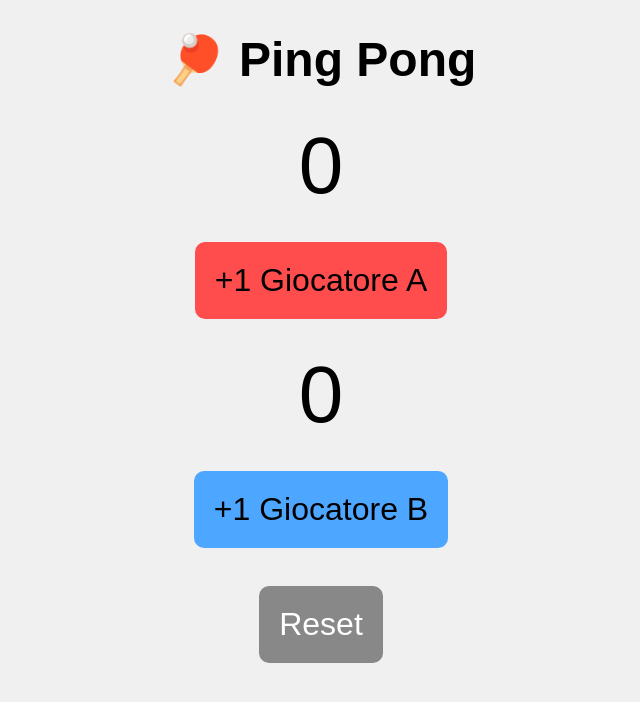
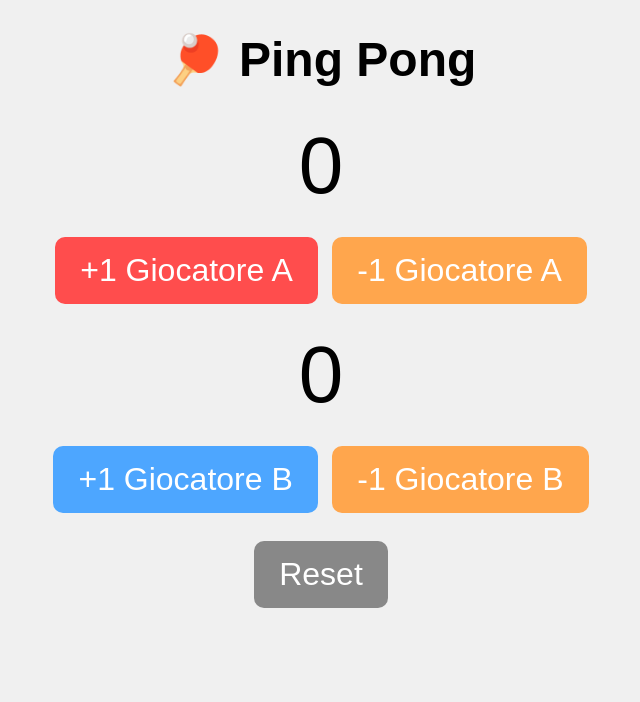
Before and after one commit to Zinale/PingPong-Scoreboard, a Flask app: page / in a window 1280 px wide. Shown: the top 702 px of the page, without its empty margins (319-959 px from the left). Run offline with Flask 3, Linux system fonts and the light colour scheme; some libraries are stand-ins or nearby versions.

Commit message:
added buttons and alerts

```diff
--- a/app.py
+++ b/app.py
@@ -10,11 +10,14 @@ score = {"a": 0, "b": 0}
 def index():
     return render_template("index.html", score=score)
 
-@socketio.on("add_point")
-def handle_add_point(data):
+@socketio.on("update_point")
+def handle_update_point(data):
     player = data.get("player")
+    change = data.get("change", 0)  # +1 o -1
     if player in score:
-        score[player] += 1
+        score[player] += change
+        if score[player] < 0:
+            score[player] = 0
         socketio.emit("update_score", score)
 
 @socketio.on("reset_score")
@@ -24,4 +27,4 @@ def handle_reset_score():
     socketio.emit("update_score", score)
 
 if __name__ == "__main__":
-    socketio.run(app, host="0.0.0.0", port=6000)
+    socketio.run(app, host="0.0.0.0", port=5001,allow_unsafe_werkzeug=True)
--- a/templates/index.html
+++ b/templates/index.html
@@ -3,6 +3,7 @@
 <head>
     <meta charset="utf-8">
     <title>Ping Pong Scoreboard</title>
+    <link rel="icon" href="{{ url_for('static', filename='icons/favicon.png') }}">
     <script src="https://cdn.socket.io/4.5.4/socket.io.min.js"></script>
     <style>
         body {
@@ -17,34 +18,44 @@
         }
         button {
             font-size: 2em;
-            padding: 20px;
-            margin: 10px;
+            padding: 15px 25px;
+            margin: 5px;
             border: none;
             border-radius: 10px;
             cursor: pointer;
         }
-        .a { background: #ff4d4d; }
-        .b { background: #4da6ff; }
+        .a { background: #ff4d4d; color: white; }
+        .b { background: #4da6ff; color: white; }
         .reset { background: #888; color: white; }
+        .minus { background: #ffa64d; color: white; }
     </style>
 </head>
 <body>
     <h1>🏓 Ping Pong</h1>
 
     <div class="score" id="score_a">0</div>
-    <button class="a" onclick="addPoint('a')">+1 Giocatore A</button>
+    <button class="a" onclick="updatePoint('a', 1)">+1 Giocatore A</button>
+    <button class="minus" onclick="updatePoint('a', -1)">-1 Giocatore A</button>
 
     <div class="score" id="score_b">0</div>
-    <button class="b" onclick="addPoint('b')">+1 Giocatore B</button>
+    <button class="b" onclick="updatePoint('b', 1)">+1 Giocatore B</button>
+    <button class="minus" onclick="updatePoint('b', -1)">-1 Giocatore B</button>
 
     <br><br>
     <button class="reset" onclick="resetScore()">Reset</button>
 
+    <audio id="sound_a_plus" src="{{ url_for('static', filename='sounds/plus_a.mp3') }}"></audio>
+    <audio id="sound_a_minus" src="{{ url_for('static', filename='sounds/minus_a.mp3') }}"></audio>
+    <audio id="sound_b_plus" src="{{ url_for('static', filename='sounds/plus_b.mp3') }}"></audio>
+    <audio id="sound_b_minus" src="{{ url_for('static', filename='sounds/minus_b.mp3') }}"></audio>
+
 <script>
     const socket = io();
 
-        function addPoint(player) {
-            socket.emit("add_point", { player });
+    let lastScore = {a: 0, b: 0};
+
+    function updatePoint(player, change) {
+        socket.emit("update_point", { player, change });
     }
 
     function resetScore() {
@@ -54,7 +65,26 @@
     socket.on("update_score", (data) => {
         document.getElementById("score_a").textContent = data.a;
         document.getElementById("score_b").textContent = data.b;
+
+        let deltaA = data.a - lastScore.a;
+        let deltaB = data.b - lastScore.b;
+
+        if (deltaA > 0) playSound("a_plus");
+        else if (deltaA < 0) playSound("a_minus");
+
+        if (deltaB > 0) playSound("b_plus");
+        else if (deltaB < 0) playSound("b_minus");
+
+        lastScore = data;
     });
+
+    function playSound(id) {
+        const audio = document.getElementById("sound_" + id);
+        if (audio) {
+            audio.currentTime = 0;
+            audio.play();
+        }
+    }
 </script>
 </body>
 </html>
```
Also changed, not shown: static/icons/favicon.png (added), 4 other files. Lines whose indentation alone changed are shown as unchanged.
